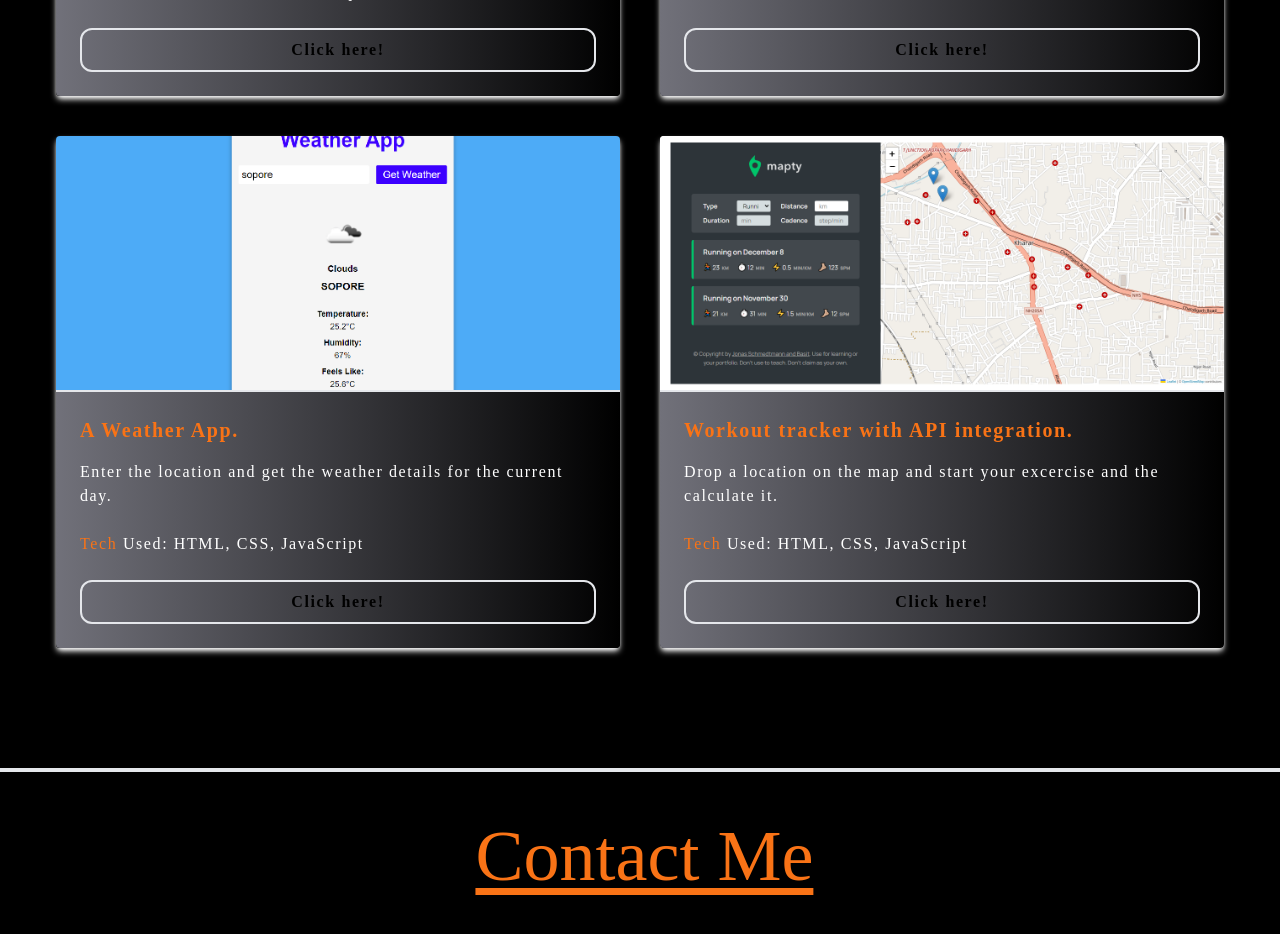
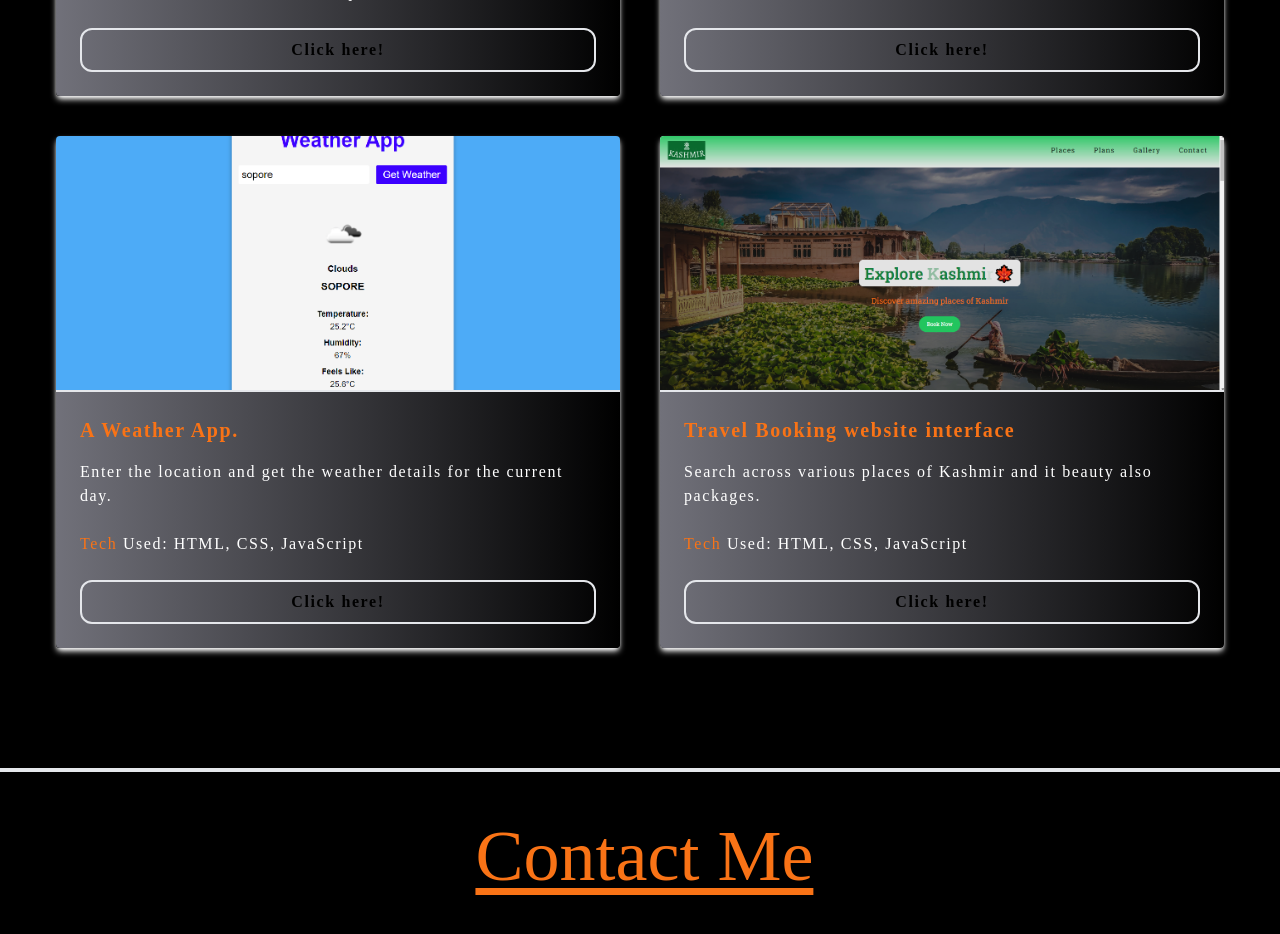
Before and after one commit to Basit-Bashir/Personal_Portfolio, a React (Create React App) app: page / in a window 1280 px wide. Shown: the part 2080-3014 px from the top of the page. Built offline with nearby package versions, Linux system fonts and the light colour scheme.

Commit message:
Projects updated

```diff
--- a/src/Components/Main Page/Projects.js
+++ b/src/Components/Main Page/Projects.js
@@ -3,6 +3,7 @@ import "tailwindcss/tailwind.css";
 import omni from "../../Assets/Imgs/omni.png";
 import northstar from "../../Assets/Imgs/northstar.png";
 import weather from "../../Assets/Imgs/weather.png";
+import kashmir from "../../Assets/Imgs/kashmir.png";
 import map from "../../Assets/Imgs/map.png";
 import MotionComponent from "../Animation/Animation";
 
@@ -118,17 +119,17 @@ const Projects = () => {
             <MotionComponent>
               <div className="bg-white rounded shadow-md overflow-hidden shadow-md shadow-white">
                 <img
-                  src={map}
+                  src={kashmir}
                   alt="omnifood"
                   className="h-64 w-full object-scale-down md:object-cover border-b-2 "
                 />
                 <div className="p-6 h-full bg-gradient-to-r from-zinc-500">
                   <h3 className="text-xl text-orange-500 font-semibold mb-4 bg-transparent">
-                    Workout tracker with API integration.
+                    Travel Booking website interface
                   </h3>
                   <p className="text-white mb-6 bg-transparent">
-                    Drop a location on the map and start your excercise and the
-                    calculate it.
+                    Search across various places of Kashmir and it beauty also
+                    packages.
                   </p>
                   <p className="text-white mb-6 bg-transparent">
                     <span className="text-orange-500 bg-transparent">
@@ -137,7 +138,7 @@ const Projects = () => {
                     Used: HTML, CSS, JavaScript
                   </p>
                   <a
-                    href="https://workout-calculation.netlify.app/"
+                    href="https://kashmir-tour.vercel.app/"
                     target="_blank"
                     rel="noopener noreferrer"
                     className="btn-link block text-center py-2 px-4 rounded-xl transition all duration-500 border-2 hover:bg-orange-500 bg-transparent font-bold"
```
Also changed, not shown: src/Assets/Imgs/kashmir.png (added).
